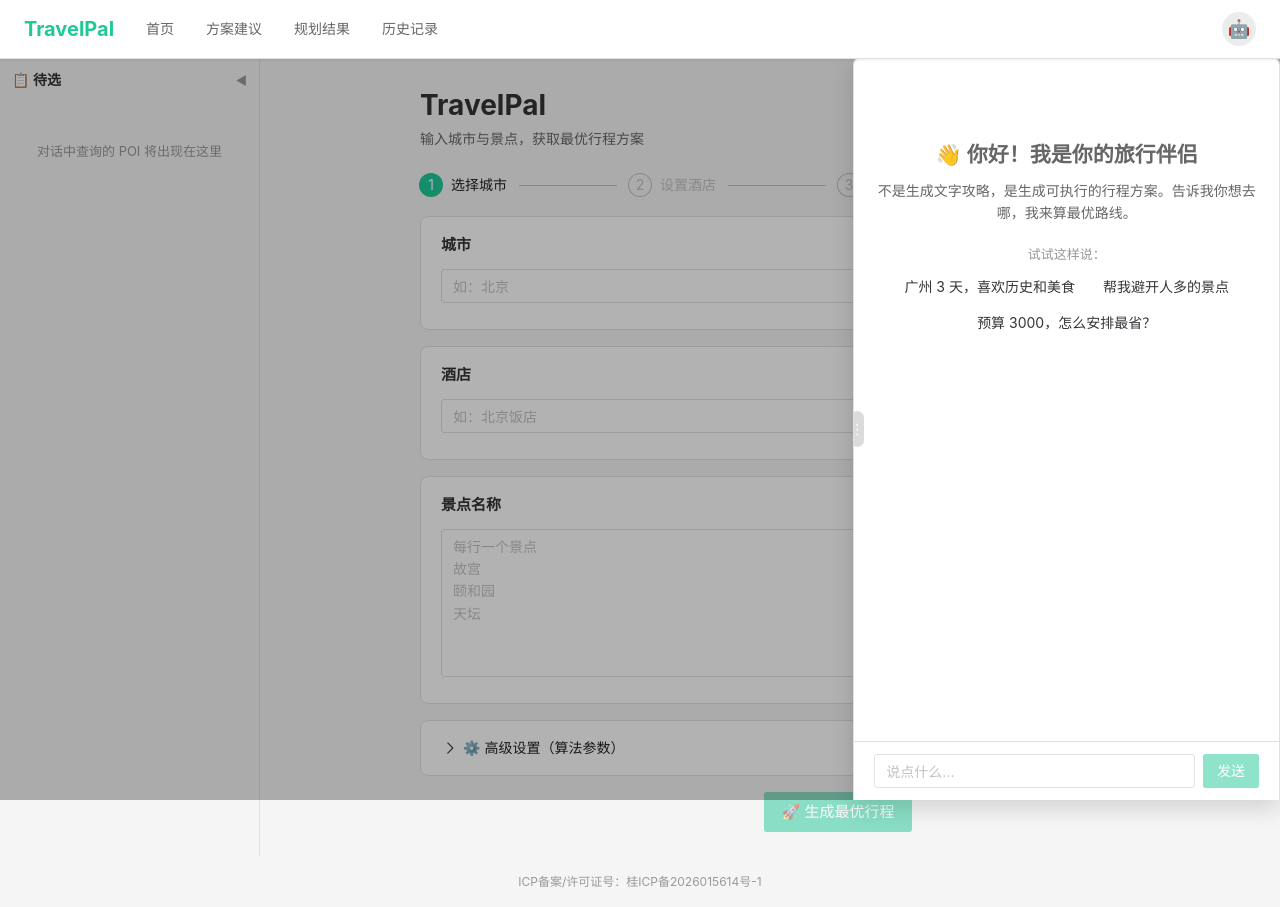
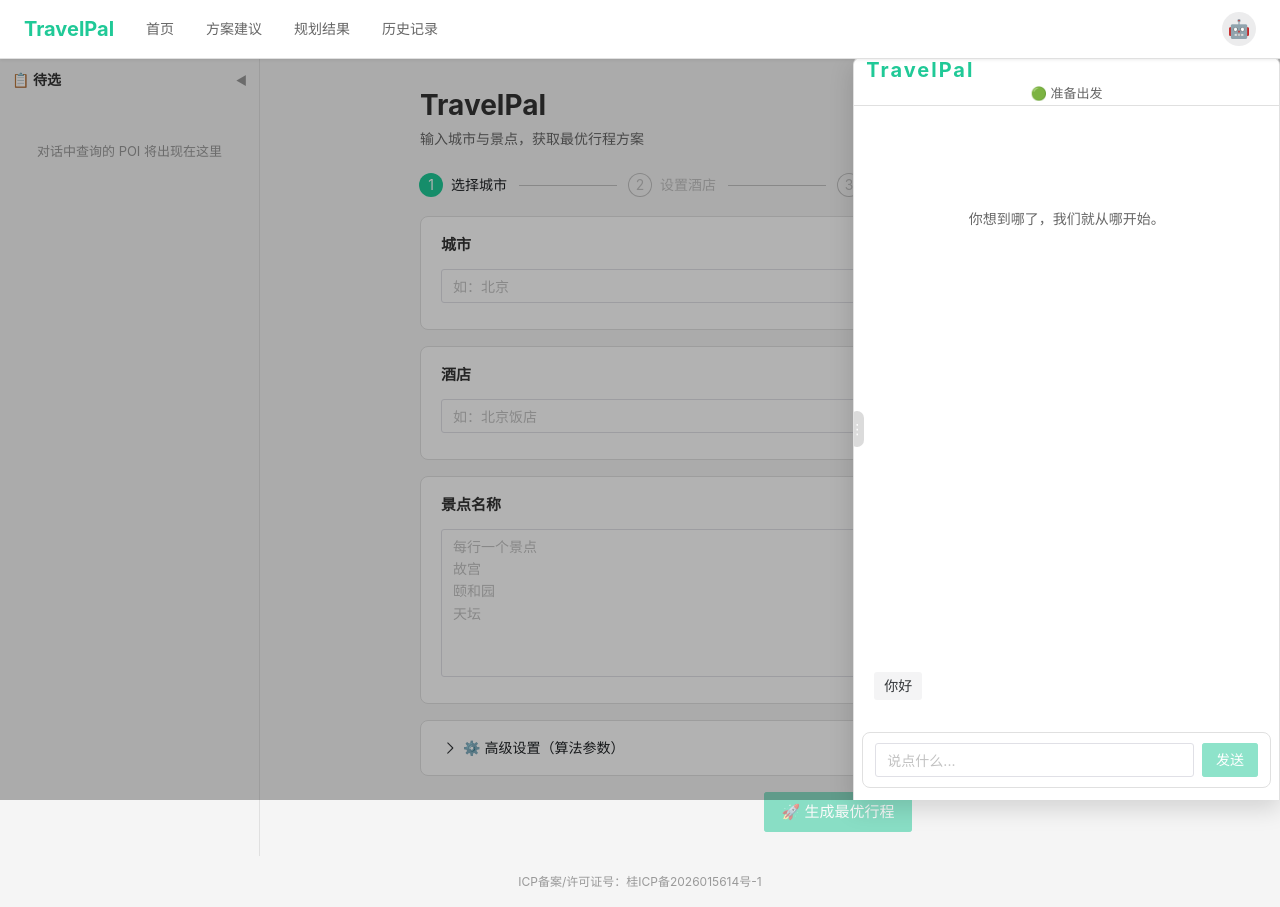
Before and after one commit to xiaojiune/TravelPal, a Vue app in the folder frontend/: page / in a window 1280 px wide. Both pictures are taken after a click on the button "打开 AI 助手". Built offline with nearby package versions, Linux system fonts and the light colour scheme.

Commit message:
feat: Agent 聊天预设重设计——顶部上下文栏（标题左对齐+徽章靠下）+ 同行者欢迎语 + 你好气泡 + 聊天框上抬

```diff
--- a/frontend/src/components/AgentPanel.vue
+++ b/frontend/src/components/AgentPanel.vue
@@ -14,6 +14,10 @@
           @dblclick="resetPanelWidth"
         >
           <span class="handle-grip">⋮</span>
+        </div>
+        <div class="context-bar">
+          <div class="context-title">TravelPal</div>
+          <div class="context-status">{{ sessionStatus.dot }} {{ sessionStatus.text }}</div>
         </div>
         <ChatStream class="chat-stream-area" @tool-result="store.addPendingPoi" />
       </div>
@@ -34,7 +38,7 @@
  * - 待选栏在左侧 PendingPanel（共享 plan store.pendingPois），
  *   查询结果经 tool-result 事件写入 store
  */
-import { ref } from 'vue'
+import { computed, ref } from 'vue'
 import ChatStream from '@/components/ChatStream.vue'
 import { usePlanStore } from '@/stores/plan'
 
@@ -43,6 +47,16 @@ defineOptions({ name: 'AgentPanel' })
 const show = defineModel<boolean>('show', { default: false })
 
 const store = usePlanStore()
+
+// ====== 会话上下文状态栏 ======
+/** 顶部上下文栏状态三态：根据表单景点与规划结果判定 Agent 当前能做什么。 */
+const sessionStatus = computed(() => {
+  if (store.planResult) return { dot: '🔵', text: '方案已生成，可调整' }
+  if (store.spots.length > 0) {
+    return { dot: '🟡', text: `规划进行中... 已选 ${store.spots.length} 个景点` }
+  }
+  return { dot: '🟢', text: '准备出发' }
+})
 
 // ====== 面板宽度拖拽 ======
 /** 面板右侧固定偏移（与 .agent-panel 的 right 一致，贴窗口右缘）。 */
@@ -87,7 +101,7 @@ function onResizeEnd() {
   document.removeEventListener('mouseup', onResizeEnd)
 }
 
-/** 双击手柄恢复默认宽度（50vw）。 */
+/** 双击手柄恢复默认宽度（页面 1/3）。 */
 function resetPanelWidth() {
   panelWidth.value = defaultPanelWidth()
 }
@@ -108,6 +122,8 @@ function resetPanelWidth() {
   bottom: 0;
   right: 0;
   z-index: 2000;
+  display: flex;
+  flex-direction: column;
   background: var(--tp-surface);
   border: 1px solid var(--tp-border);
   border-bottom: none;
@@ -116,6 +132,36 @@ function resetPanelWidth() {
   overflow: hidden;
   /* 以导航栏 🤖 按钮中心为锚点（右缘内 28px、顶缘上方 28px），等比扩散/收回 */
   transform-origin: calc(100% - 28px) -28px;
+}
+/* 顶部上下文栏：全宽、上下高度减半（紧凑），标题左对齐大字，状态徽章居中靠下叠加在下半部分 */
+.context-bar {
+  position: relative;
+  min-height: 48px;
+  padding: 0 12px;
+  border-bottom: 1px solid var(--tp-border);
+  background: var(--tp-surface);
+  overflow: hidden;
+}
+.context-title {
+  position: absolute;
+  left: 12px;
+  top: 2px;
+  font-size: 20px;
+  font-weight: 700;
+  line-height: 1;
+  letter-spacing: 2px;
+  white-space: nowrap;
+  color: var(--tp-primary);
+}
+.context-status {
+  position: absolute;
+  bottom: 3px;
+  left: 0;
+  right: 0;
+  text-align: center;
+  font-size: 13px;
+  line-height: 1.2;
+  color: var(--tp-text-2);
 }
 /* 宽度拖拽手柄：面板左边缘竖条 + 视觉把手 */
 .resize-handle {
@@ -151,7 +197,8 @@ function resetPanelWidth() {
   opacity: 1;
 }
 .chat-stream-area {
-  height: 100%;
+  flex: 1;
+  min-height: 0;
 }
 /* 球式扩散动画（分层时序 B）：
    打开——面板先从球按钮位置等比扩散，遮罩 0.1s 后淡入；
--- a/frontend/src/components/ChatStream.vue
+++ b/frontend/src/components/ChatStream.vue
@@ -2,20 +2,7 @@
   <div class="chat-stream">
     <div ref="historyRef" class="chat-history">
       <div v-if="messages.length === 0" class="welcome">
-        <h2>👋 你好！我是你的旅行伴侣</h2>
-        <p>不是生成文字攻略，是生成可执行的行程方案。告诉我你想去哪，我来算最优路线。</p>
-        <p class="quick-tip-label">试试这样说：</p>
-        <div class="quick-tips">
-          <n-button
-            v-for="t in quickTips"
-            :key="t"
-            size="small"
-            quaternary
-            class="quick-tip"
-            @click="quickAsk(t)"
-            >{{ t }}</n-button
-          >
-        </div>
+        你想到哪了，我们就从哪开始。
       </div>
       <ChatMessage
         v-for="(msg, i) in messages"
@@ -24,6 +11,9 @@
         :content="msg.content"
         :time="msg.time"
       />
+      <div v-if="messages.length === 0" class="hello-bubble">
+        <n-button size="small" secondary @click="sayHello">你好</n-button>
+      </div>
     </div>
     <div class="input-bar">
       <n-input
@@ -82,18 +72,15 @@ const loading = ref(false)
 const messages = ref<ChatMessageType[]>([])
 const { displayText, append, reset } = useTypewriter({ speed: 30 })
 
-/** 快捷提示气泡：点击直接作为用户消息发送，降低输入门槛。 */
-const quickTips = ['广州 3 天，喜欢历史和美食', '帮我避开人多的景点', '预算 3000，怎么安排最省？']
-
 /** 当前时间格式化为 HH:MM，作为消息时间戳。 */
 function formatTime(d: Date): string {
   return `${String(d.getHours()).padStart(2, '0')}:${String(d.getMinutes()).padStart(2, '0')}`
 }
 
-/** 点击快捷提示：填入输入框并立即发送。 */
-function quickAsk(text: string) {
+/** 预设气泡「你好」：点击以「你好」作为用户消息发起对话。 */
+function sayHello() {
   if (loading.value) return
-  inputText.value = text
+  inputText.value = '你好'
   send()
 }
 
@@ -203,31 +190,30 @@ function scrollToBottom() {
   display: flex;
   flex-direction: column;
 }
+/* 中间背板欢迎语（C 同行者型）：消息为空时居中展示 */
 .welcome {
   text-align: center;
-  margin-top: 60px;
+  margin-top: 80px;
+  padding: 0 24px;
+  font-size: 14px;
+  line-height: 1.8;
   color: var(--tp-text-2);
 }
-.welcome h2 {
-  margin-bottom: 8px;
-}
-.quick-tip-label {
-  margin-top: 20px;
-  font-size: 13px;
-  color: var(--tp-text-3);
-}
-.quick-tips {
+/* 底部预设气泡「你好」：贴近聊天框左边、带边框装饰，点击发起对话 */
+.hello-bubble {
+  margin-top: auto;
   display: flex;
-  flex-wrap: wrap;
-  justify-content: center;
-  gap: 8px;
-  margin-top: 8px;
+  justify-content: flex-start;
+  padding: 8px 0 12px;
 }
 .input-bar {
   display: flex;
   gap: 8px;
-  padding: 12px 20px;
-  border-top: 1px solid var(--tp-border);
+  /* 聊天框上抬：不贴面板底缘，留一个字左右空白 */
+  padding: 10px 12px;
+  margin: 0 8px 12px;
+  border: 1px solid var(--tp-border);
+  border-radius: 8px;
   background: var(--tp-surface);
 }
 </style>
```
